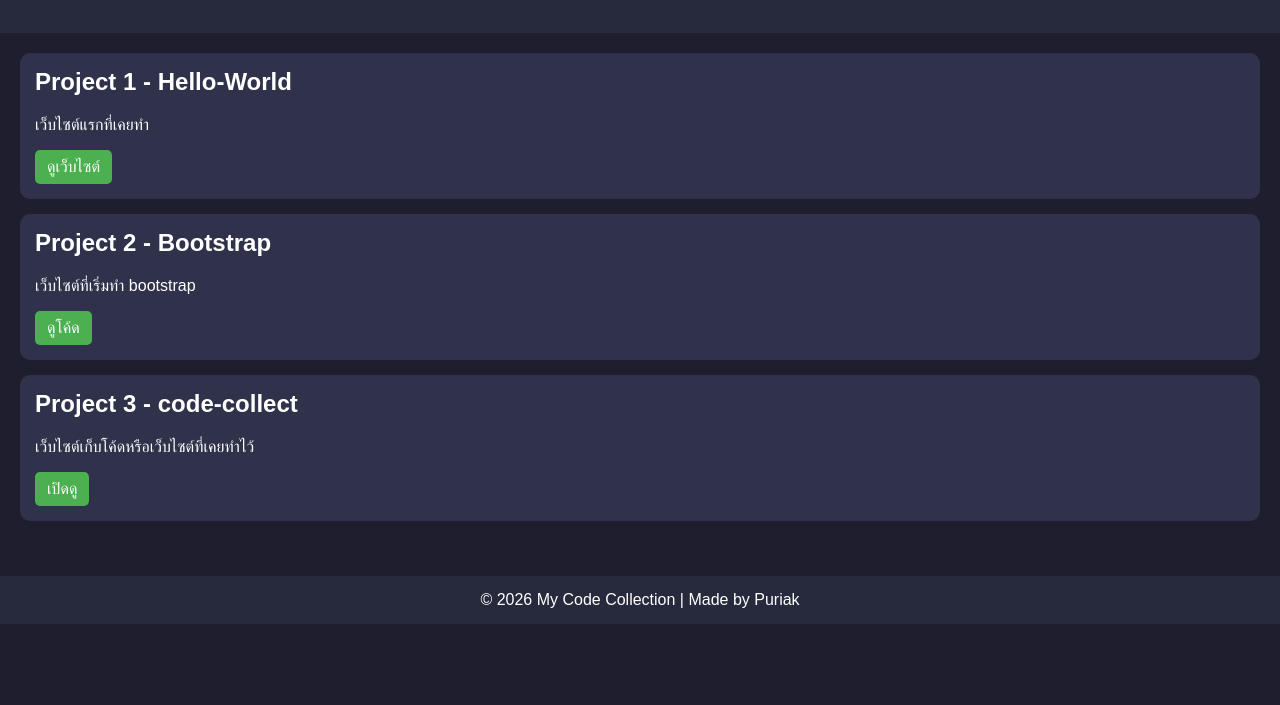
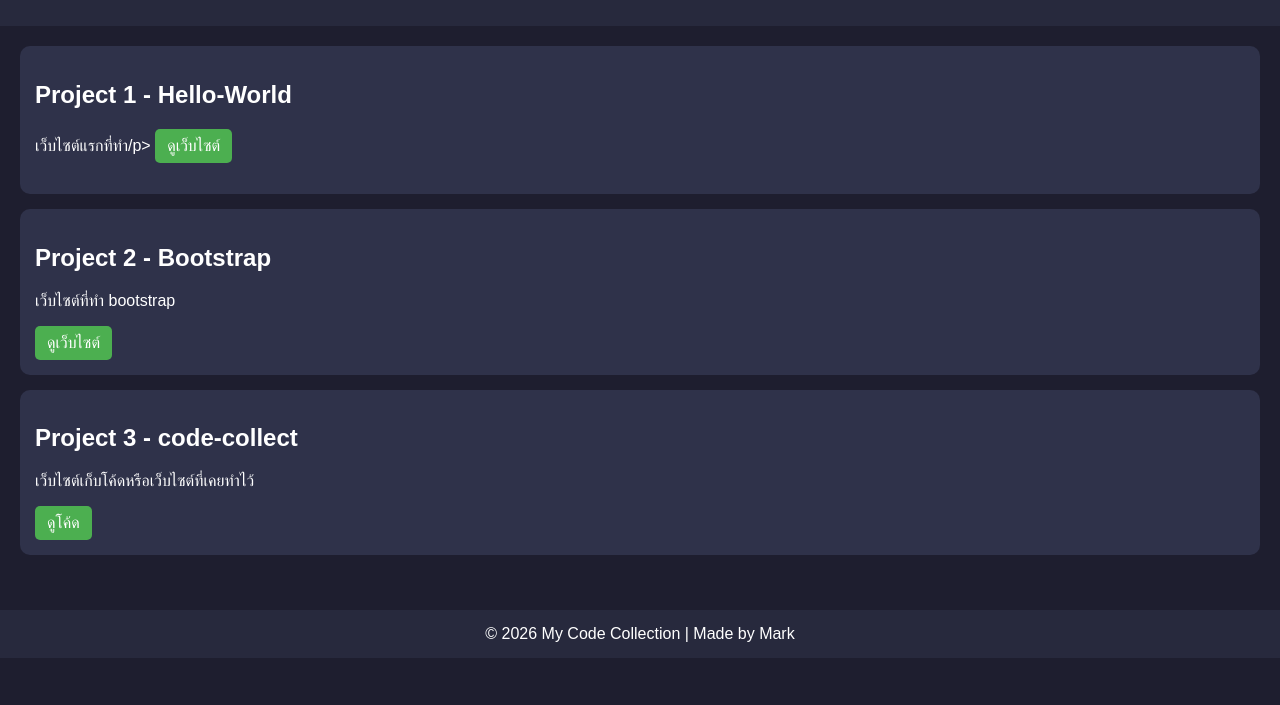
Before and after one commit to Puripak-Tammajak/code-collect, a plain HTML site: page index.html in a window 1280 px wide. Shown: the part 95-800 px from the top of the page. Drawn offline with Linux system fonts and the light colour scheme.

Commit message:
Update index.html

```diff
--- a/index.html
+++ b/index.html
@@ -9,17 +9,12 @@
             background-color: #1e1e2f;
             color: white;
             margin: 0;
-            padding: 0;
         }
 
         header {
             background: #27293d;
             padding: 20px;
             text-align: center;
-        }
-
-        h1 {
-            margin: 0;
         }
 
         .container {
@@ -36,11 +31,6 @@
 
         .card:hover {
             transform: scale(1.02);
-            background: #3c4063;
-        }
-
-        .card h2 {
-            margin-top: 0;
         }
 
         .btn {
@@ -68,33 +58,38 @@
 
 <header>
     <h1>💻 My Code Collection</h1>
-    <p>รวมเว็บไซต์และโปรเจคที่ฉันเคยทำ</p>
 </header>
 
 <div class="container">
 
     <div class="card">
         <h2>Project 1 - Hello-World</h2>
-        <p>เว็บไซต์แรกที่เคยทำ</p>
-        <a href="#" class="btn">ดูเว็บไซต์</a>
+        <p>เว็บไซต์แรกที่ทำ/p>
+        <a href="https://puripak-tammajak.github.io/Hello-World/" target="_blank" class="btn">
+            ดูเว็บไซต์
+        </a>
     </div>
 
     <div class="card">
         <h2>Project 2 - Bootstrap</h2>
-        <p>เว็บไซต์ที่เริ่มทำ bootstrap</p>
-        <a href="#" class="btn">ดูโค้ด</a>
+        <p>เว็บไซต์ที่ทำ bootstrap</p>
+        <a href="https://puripak-tammajak.github.io/bootstrap/" target="_blank" class="btn">
+            ดูเว็บไซต์
+        </a>
     </div>
 
     <div class="card">
         <h2>Project 3 - code-collect</h2>
         <p>เว็บไซต์เก็บโค้ดหรือเว็บไซต์ที่เคยทำไว้</p>
-        <a href="#" class="btn">เปิดดู</a>
+        <a href="https://puripak-tammajak.github.io/code-collect/#" target="_blank" class="btn">
+            ดูโค้ด
+        </a>
     </div>
 
 </div>
 
 <footer>
-    © 2026 My Code Collection | Made by Puriak
+    © 2026 My Code Collection | Made by Mark
 </footer>
 
 </body>
```
